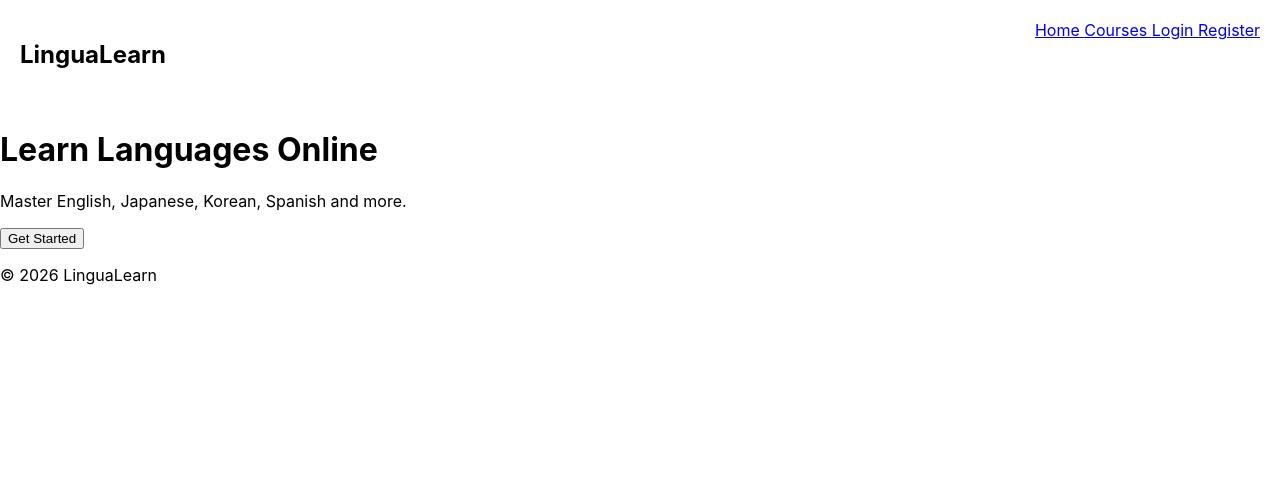
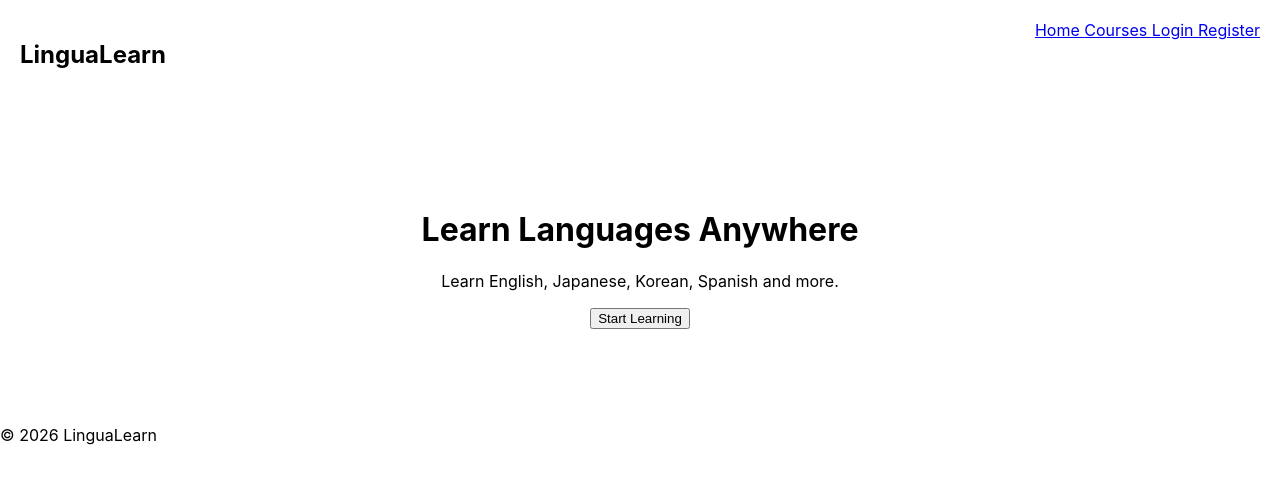
Before and after one commit to safalbhattarai/Language-Learning-platform-, a React (Create React App) app in the folder frontend/: page / in a window 1280 px wide. Shown: the top 484 px of the page. Built offline with nearby package versions, Linux system fonts and the light colour scheme.

Commit message:
adding code in hero.jsx

```diff
--- a/frontend/src/components/Hero.jsx
+++ b/frontend/src/components/Hero.jsx
@@ -1,13 +1,13 @@
 function Hero() {
   return (
-    <div>
-      <h1>Learn Languages Online</h1>
+    <div style={{textAlign:"center",padding:"80px"}}>
+      <h1>Learn Languages Anywhere</h1>
 
       <p>
-        Master English, Japanese, Korean, Spanish and more.
+        Learn English, Japanese, Korean, Spanish and more.
       </p>
 
-      <button>Get Started</button>
+      <button>Start Learning</button>
     </div>
   );
 }
```
